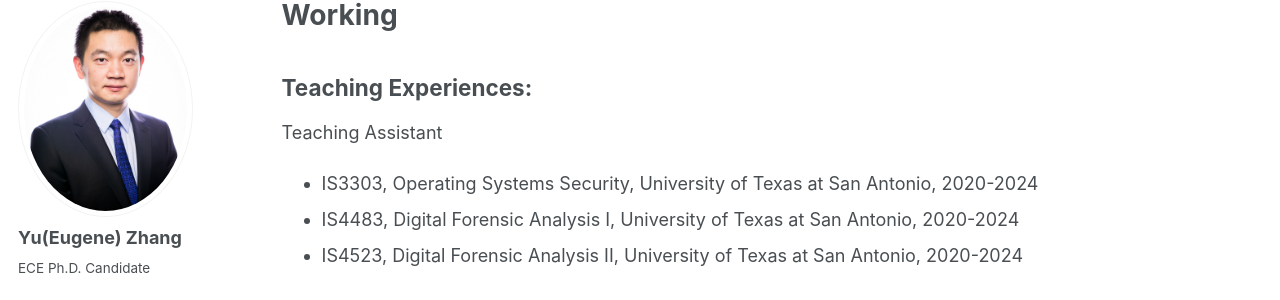
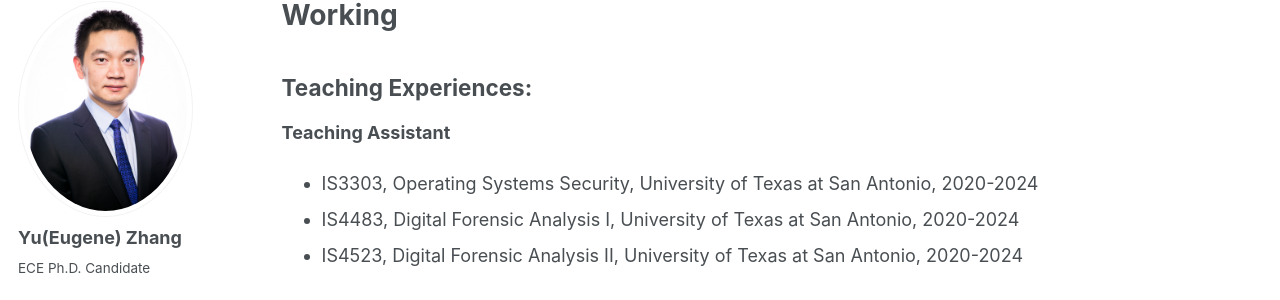
Before and after one commit to Yu-Zhang-Eugene/yu-zhang-eugene.github.io, a Jekyll site: the page built from _pages/working.md, in a window 1280 px wide. Shown: the part 105-405 px from the top of the page. Built offline with Jekyll 4.4.1, drawn with Linux system fonts in a browser that asks for light colours; some web fonts are replaced.

Commit message:
Update working.md

```diff
--- a/_pages/working.md
+++ b/_pages/working.md
@@ -8,7 +8,7 @@ author_profile: true
 
 Teaching Experiences:
 ------
-Teaching Assistant
+**Teaching Assistant**
 - IS3303, Operating Systems Security, University of Texas at San Antonio, 2020-2024
 - IS4483, Digital Forensic Analysis I, University of Texas at San Antonio, 2020-2024
 - IS4523, Digital Forensic Analysis II, University of Texas at San Antonio, 2020-2024
```
